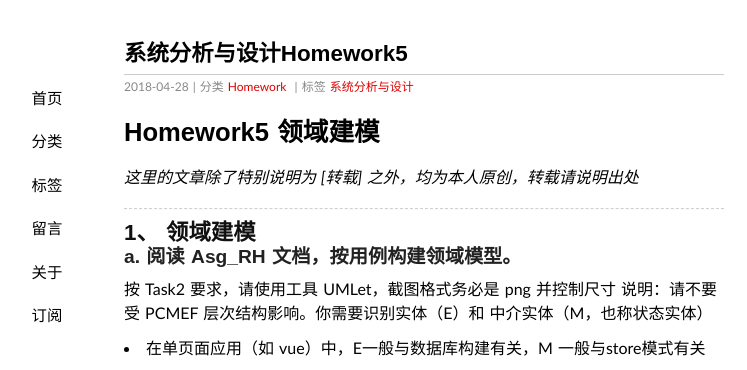
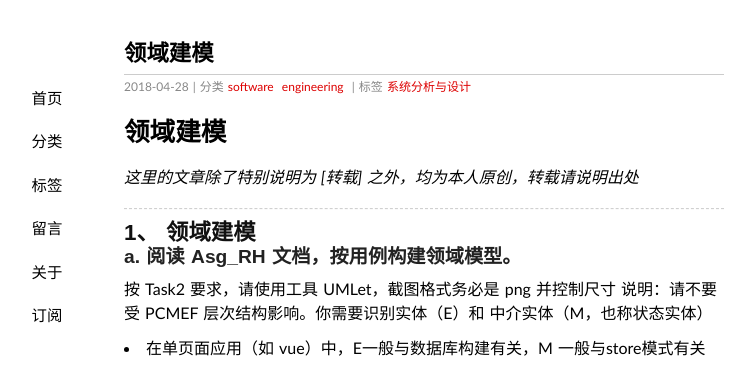
Before and after one commit to Dxiaocai666/Dxiaocai666.github.io, a Jekyll site: the page built from _posts/2018-04-29-homework5.md, in a window 1280 px wide and 900 px high, cut to the strip 0-370 px from the top of the window. Shown: the whole strip, without its empty margins (216-963 px from the left). Built offline with Jekyll 4.4.1, drawn with Linux system fonts in a browser that asks for light colours; comment, search, counter and statistics services are not loaded.

Commit message:
Update 2018-04-29-homework5.md

```diff
--- a/_posts/2018-04-29-homework5.md
+++ b/_posts/2018-04-29-homework5.md
@@ -1,12 +1,12 @@
 ---
 layout: post
-title: 系统分析与设计Homework5
+title: 领域建模
 date: 2018-04-28 20:00:10+00:00
-categories: Homework
+categories: software engineering
 tags: 系统分析与设计
 ---
 
-# Homework5 领域建模
+# 领域建模
 
 *这里的文章除了特别说明为 [转载] 之外，均为本人原创，转载请说明出处*
 
```
